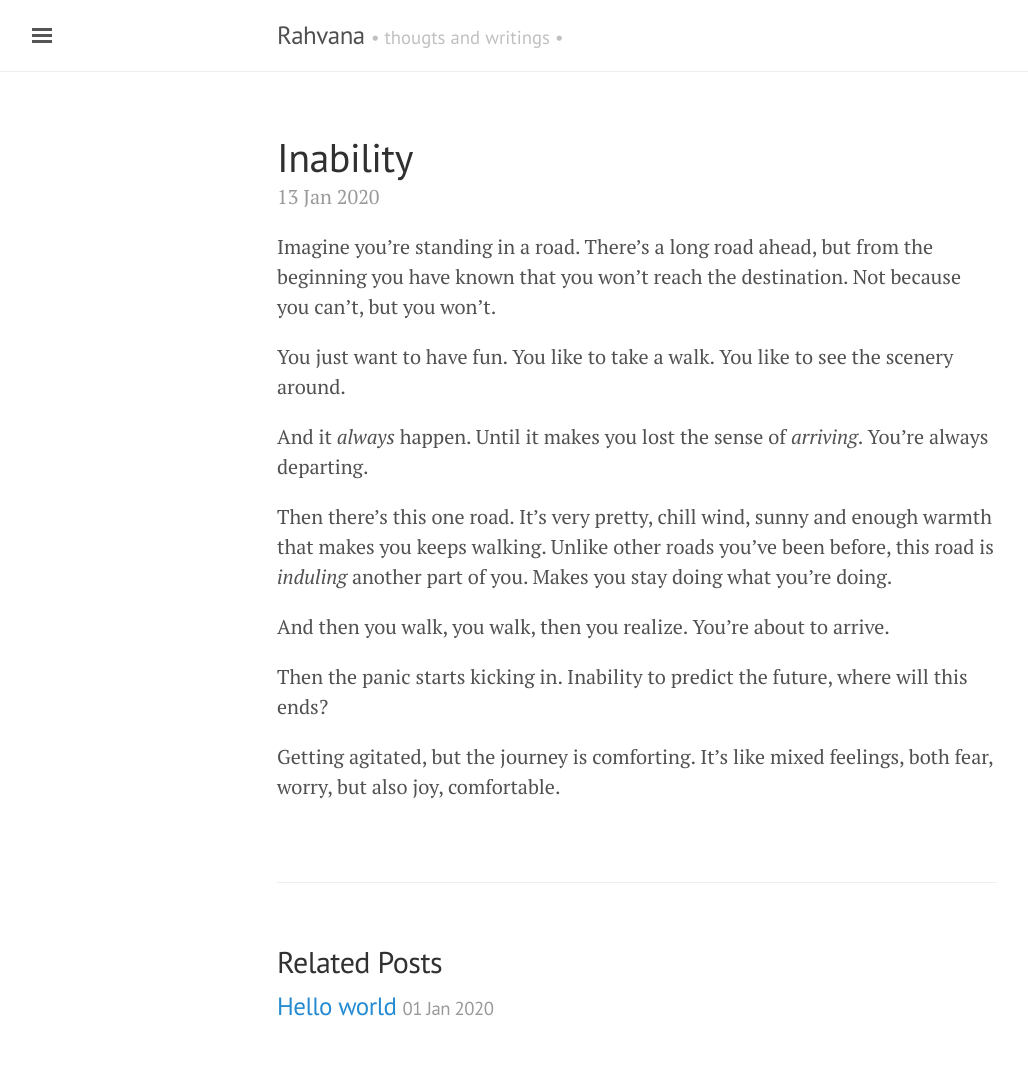
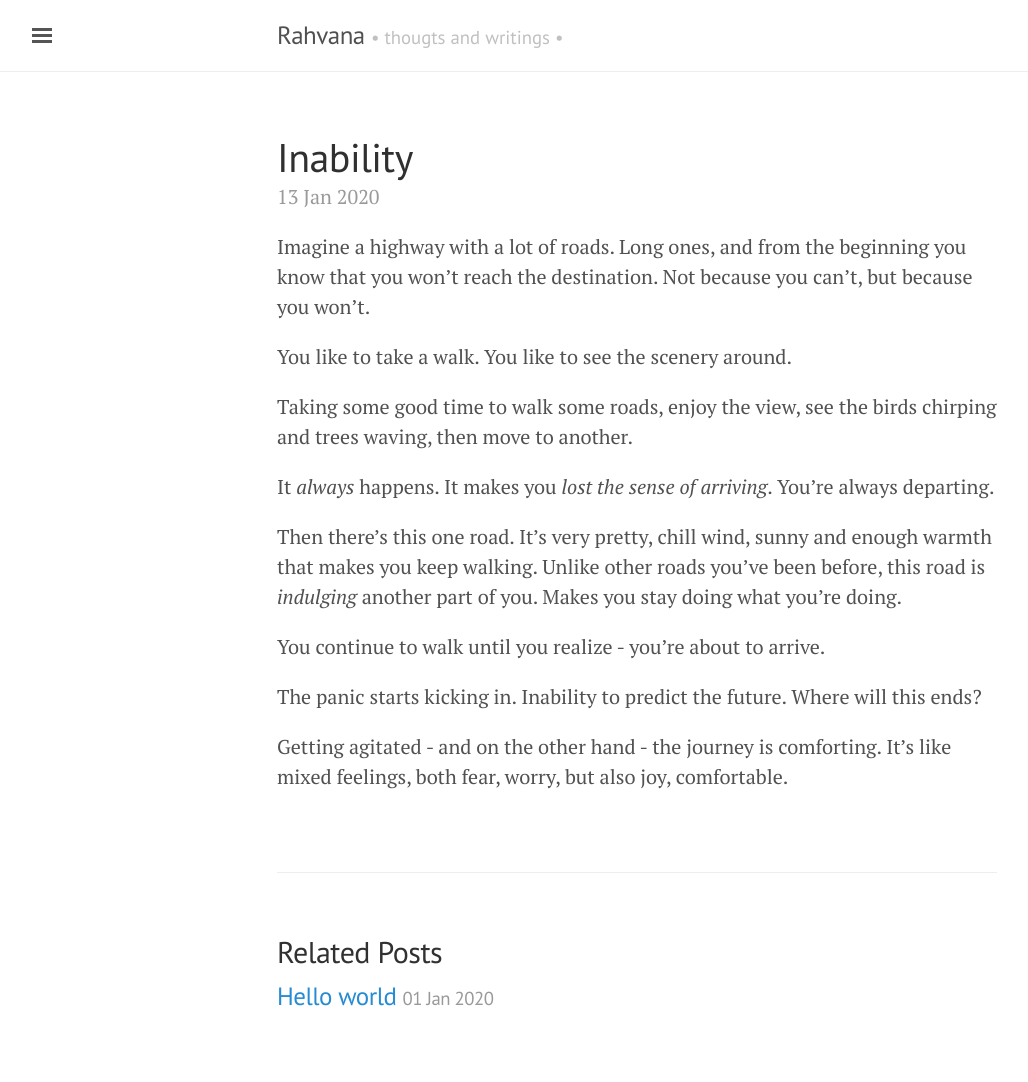
Before and after one commit to ronaatxendit/martabacc.github.io, a Jekyll site: the page built from _posts/2020-1-13-inability.md, in a window 1280 px wide. Shown: the whole page, without its empty margins (3-1031 px from the left). Built offline with Jekyll 4.4.1, drawn with Linux system fonts in a browser that asks for light colours.

Commit message:
fix: grammar

```diff
--- a/_posts/2020-1-13-inability.md
+++ b/_posts/2020-1-13-inability.md
@@ -3,16 +3,18 @@ layout: post
 title: Inability
 ---
 
-Imagine you're standing in a road. There's a long road ahead, but from the beginning you have known that  you won't reach the destination. Not because you can't, but you won't.
+Imagine a highway with a lot of roads. Long ones, and from the beginning you know that you won't reach the destination. Not because you can't, but because you won't.
 
-You just want to have fun. You like to take a walk. You like to see the scenery around.
+You like to take a walk. You like to see the scenery around.
 
-And it _always_ happen. Until it makes you lost the sense of _arriving_. You're always departing.
+Taking some good time to walk some roads, enjoy the view, see the birds chirping and trees waving, then move to another.
 
-Then there's this one road. It's very pretty, chill wind, sunny and enough warmth that makes you keeps walking. Unlike other roads you've been before, this road is _induling_ another part of you. Makes you stay doing what you're doing.
+It _always_ happens. It makes you _lost the sense of arriving_. You're always departing.
 
-And then you walk, you walk, then you realize. You're about to arrive.
+Then there's this one road. It's very pretty, chill wind, sunny and enough warmth that makes you keep walking. Unlike other roads you've been before, this road is _indulging_ another part of you. Makes you stay doing what you're doing.
 
-Then the panic starts kicking in. Inability to predict the future, where will this ends?
+You continue to walk until you realize - you're about to arrive.
 
-Getting agitated, but the journey is comforting. It's like mixed feelings, both fear, worry, but also joy, comfortable.
+The panic starts kicking in. Inability to predict the future. Where will this ends?
+
+Getting agitated - and on the other hand - the journey is comforting. It's like mixed feelings, both fear, worry, but also joy, comfortable.
```
Also changed, not shown: about.md (+1 -4 lines).
